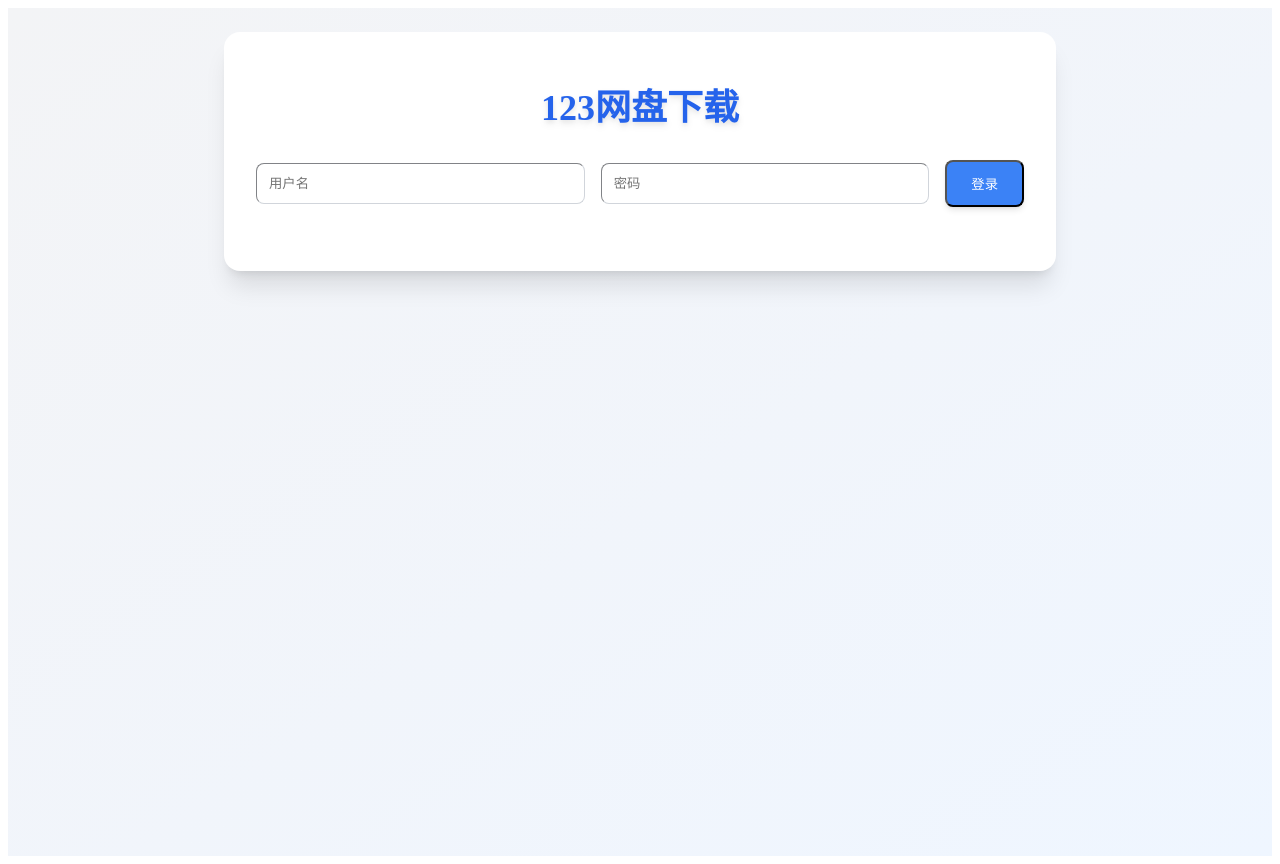
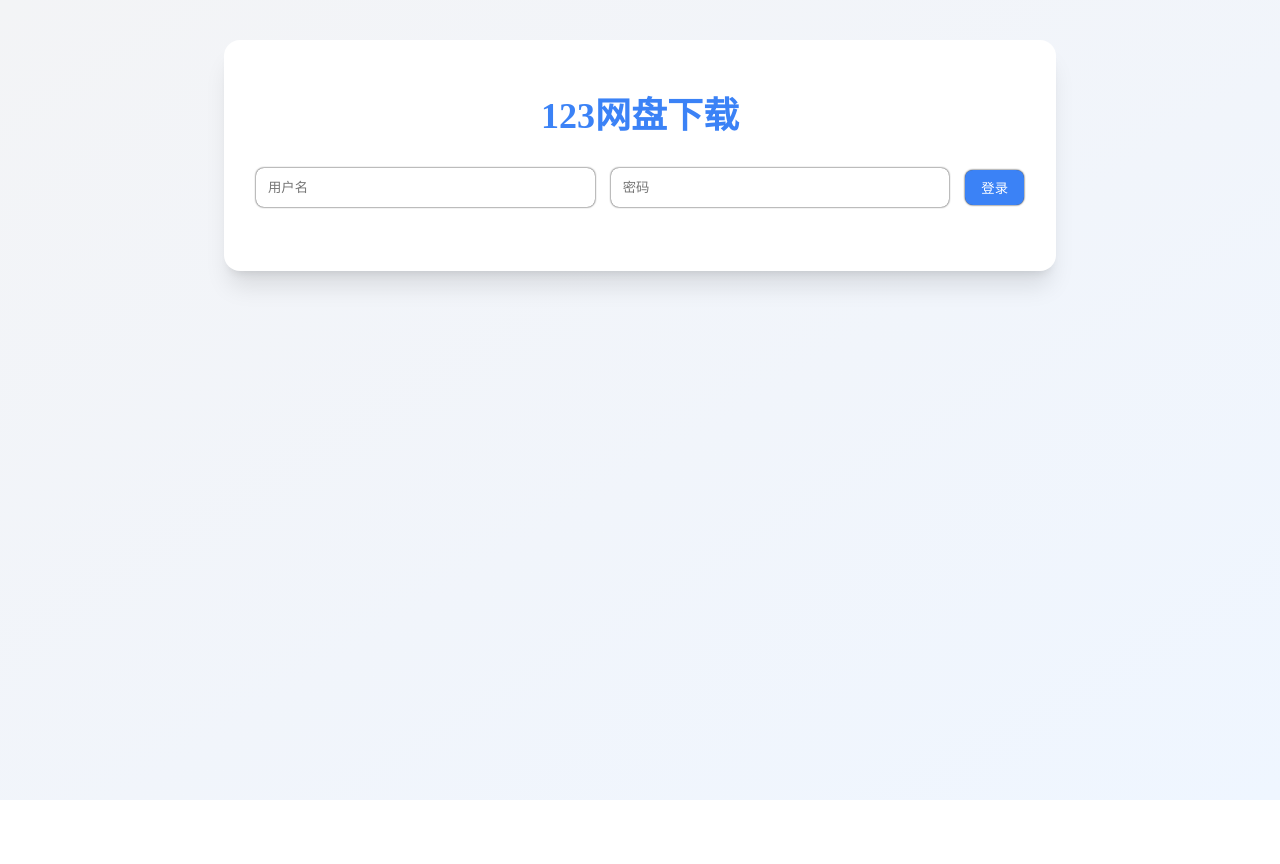
Before and after one commit to zhengweixin0101/123Pan-Web, a Vue app: page / in a window 1280 px wide. After the commit the page ends 800 px from the top, so only its background shows below. Built offline with nearby package versions, Linux system fonts and the light colour scheme.

Commit message:
优化样式

```diff
--- a/index.html
+++ b/index.html
@@ -6,7 +6,7 @@
     <title>123Pan</title>
 </head>
 
-<body>
+<body class="m-0">
     <div id="app"></div>
     <script type="module" src="/src/main.js"></script>
 </body>
--- a/src/app.vue
+++ b/src/app.vue
@@ -1,7 +1,7 @@
 <template>
-  <div class="min-h-screen bg-gradient-to-br from-gray-100 to-blue-50 p-6">
-    <div class="max-w-3xl mx-auto bg-white shadow-xl rounded-2xl p-8">
-      <h1 class="text-4xl font-extrabold mb-8 text-center text-blue-600 drop-shadow-md">
+<div class="min-h-screen bg-gradient-to-br from-gray-100 to-blue-50 flex flex-col items-center">
+  <div class="max-w-3xl w-full bg-white shadow-xl rounded-2xl p-8 mt-10">
+      <h1 class="text-4xl font-extrabold mb-8 text-center text-blue-500">
         123网盘下载
       </h1>
 
@@ -14,7 +14,7 @@
             type="text"
             autocomplete="username"
             placeholder="用户名"
-            class="border border-gray-300 p-3 rounded-lg w-full sm:w-auto flex-1 focus:outline-none focus:ring-2 focus:ring-blue-400"
+            class="p-3 rounded-lg w-full sm:w-auto flex-1 focus:outline-none focus:ring-1 focus:ring-blue-400 shadow-[0_0_2px_rgba(0,0,0,1)] border-none"
           >
           <input
             v-model="password"
@@ -23,11 +23,11 @@
             type="password"
             autocomplete="current-password"
             placeholder="密码"
-            class="border border-gray-300 p-3 rounded-lg w-full sm:w-auto flex-1 focus:outline-none focus:ring-2 focus:ring-blue-400"
+            class="p-3 rounded-lg w-full sm:w-auto flex-1 focus:outline-none focus:ring-1 focus:ring-blue-400 shadow-[0_0_2px_rgba(0,0,0,1)] border-none"
           >
           <button
             type="submit"
-            class="bg-blue-500 hover:bg-blue-600 text-white px-6 py-3 rounded-lg shadow-md transition transform hover:scale-105"
+            class="bg-blue-500 hover:bg-blue-600 text-white px-4 py-2 rounded-lg border-none shadow-[0_0_2px_rgba(0,0,0,1)] transition transform"
           >
             登录
           </button>
@@ -39,20 +39,20 @@
           <p class="text-gray-700">已登录：<span class="font-semibold">{{ user.username }}</span></p>
           <button
             @click="logout"
-            class="bg-red-500 hover:bg-red-600 text-white px-4 py-2 rounded-lg shadow-md transition transform hover:scale-105"
+            class="bg-red-500 hover:bg-red-600 text-white px-3 py-2 rounded-lg border-none shadow-[0_0_2px_rgba(0,0,0,1)] transition transform"
           >
             退出登录
           </button>
         </div>
 
-        <div class="border rounded-lg bg-gray-50 p-4 max-h-[70vh] overflow-y-auto scrollbar-thin scrollbar-thumb-gray-300 scrollbar-track-gray-100">
+        <div class="border rounded-lg bg-gray-50 px-4 overflow-y-auto scrollbar-thin scrollbar-thumb-gray-300 scrollbar-track-gray-100 shadow-inner">
           <ul>
-            <li v-for="file in files" :key="file.FileId" class="mb-2">
+            <li v-for="file in files" :key="file.FileId" class="mb-2 -ml-10 list-none">
               <div
                 class="flex items-center gap-2 cursor-pointer group p-2 rounded hover:bg-blue-50 transition-colors"
                 @click="file.Type === 1 ? loadFolder(file) : download(file)"
               >
-                <span v-if="file.Type === 1" class="text-blue-600 group-hover:text-blue-800 font-medium">
+                <span v-if="file.Type === 1" class="group-hover:text-blue-500 font-medium transition-colors">
                   📁 {{ file.FileName }}
                 </span>
                 <span v-else class="group-hover:text-gray-800">
@@ -61,12 +61,12 @@
               </div>
 
               <ul v-if="expanded[file.FileId]" class="ml-4 border-l pl-4 mt-1">
-                <li v-for="sub in expanded[file.FileId]" :key="sub.FileId" class="mb-1">
+                <li v-for="sub in expanded[file.FileId]" :key="sub.FileId" class="mb-1 list-none">
                   <div
                     class="flex items-center gap-2 cursor-pointer group p-2 rounded hover:bg-blue-50 transition-colors"
                     @click="sub.Type === 1 ? loadFolder(sub) : download(sub)"
                   >
-                    <span v-if="sub.Type === 1" class="text-blue-600 group-hover:text-blue-800 font-medium">
+                    <span v-if="sub.Type === 1" class="text-blue-600 group-hover:text-blue-800 font-medium transition-colors">
                       📁 {{ sub.FileName }}
                     </span>
                     <span v-else class="group-hover:text-gray-800">
```
